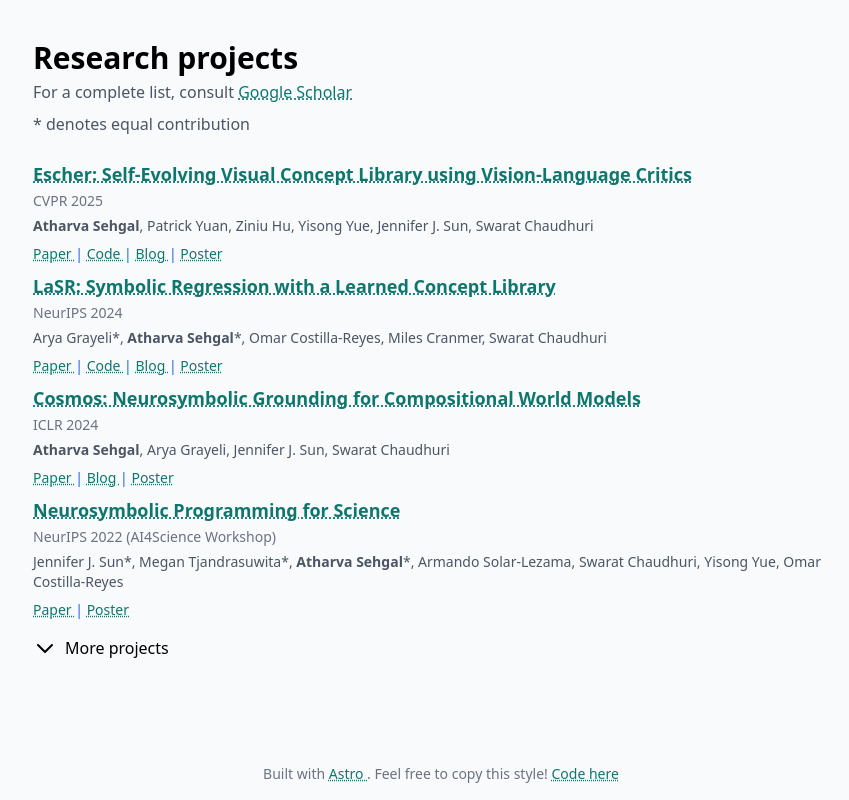
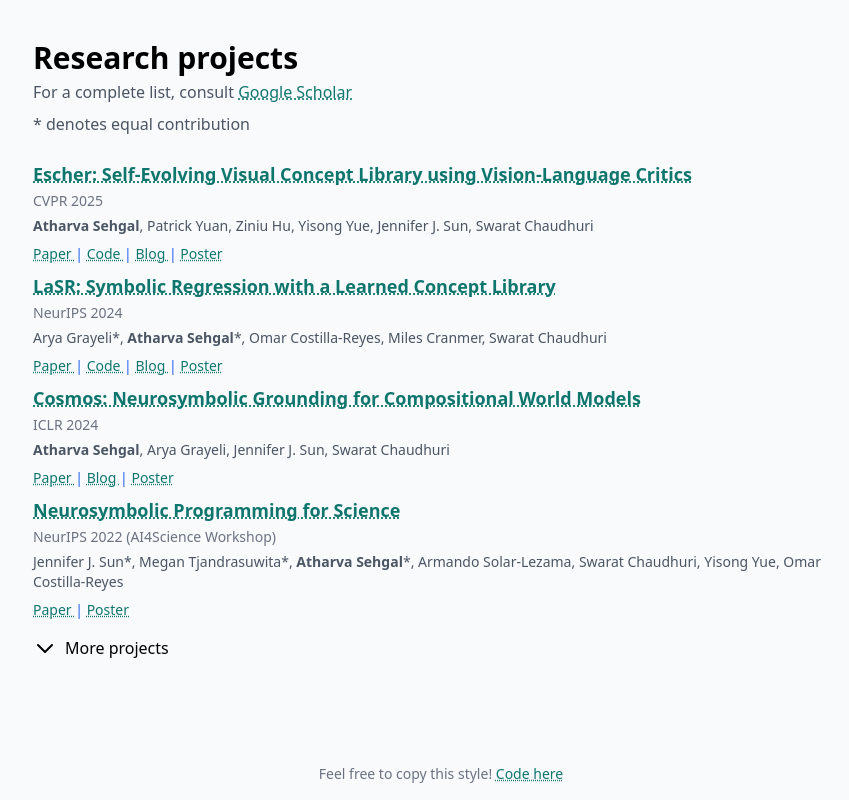
Before and after one commit to atharvas/atharvas.github.io, an Astro site: page / in a window 1280 px wide. Shown: the part 840-1640 px from the top of the page, without its empty margins (199-1048 px from the left). Built offline with nearby package versions, Linux system fonts and the light colour scheme; Astro itself is replaced by a stand-in of ours; a web font is replaced by a local one.

Commit message:
update layout

```diff
--- a/src/layouts/BaseLayout.astro
+++ b/src/layouts/BaseLayout.astro
@@ -20,7 +20,7 @@ import Link from "../components/Link.astro";
     </div>
     <!-- add a footer with a copyright note -->
     <footer class="text-center text-gray-500 text-sm py-4">
-      <p>Built with <Link href="https://astro.build/">Astro</Link>. Feel free to copy this style! <Link href="https://github.com/atharvas/atharvas.github.io">Code here</Link></p>
+      <p>Feel free to copy this style! <Link href="https://github.com/atharvas/atharvas.github.io">Code here</Link></p>
     </footer>
   </body>
   <style is:global>
```
